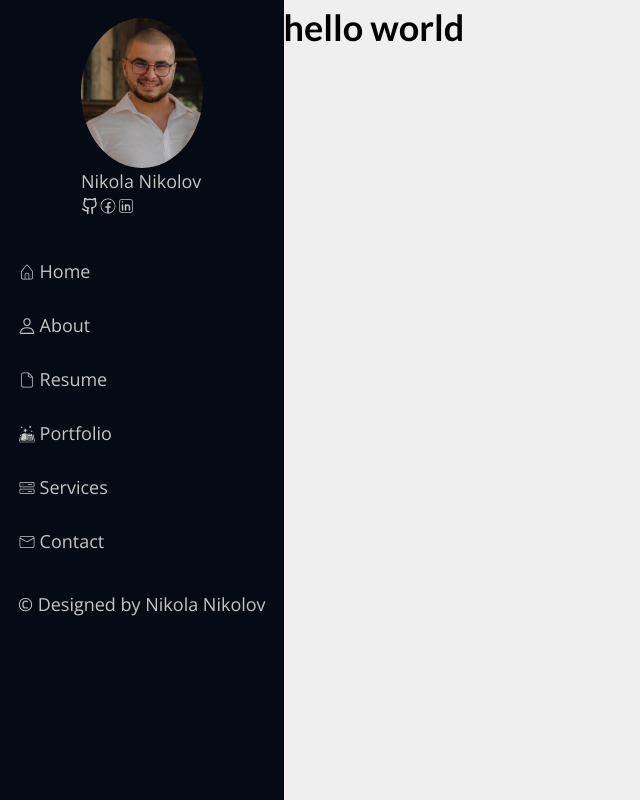
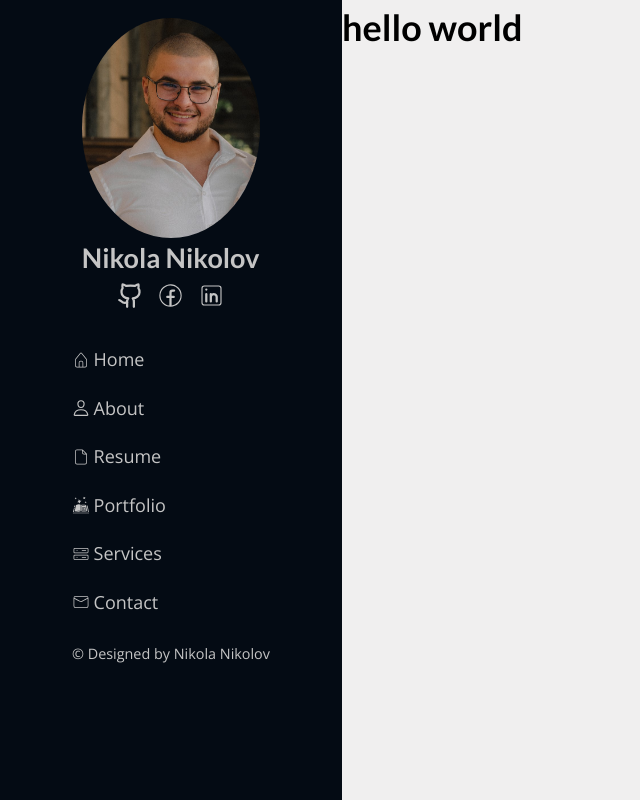
Before and after one commit to NikolaNikolov93/New-Portfolio, a React (Vite) app: page / in a window 1280 px wide. Shown: the whole page, without its empty margins (0-640 px from the left). Built offline with nearby package versions, Linux system fonts and the light colour scheme.

Commit message:
Fixe navbar stylization

```diff
--- a/src/features/navbar/NavBar.module.css
+++ b/src/features/navbar/NavBar.module.css
@@ -1,12 +1,15 @@
 .header {
   background-color: #040b14;
-  padding: 1em;
+  padding: 1em 4em;
   height: 100dvh;
   color: rgb(197, 197, 197);
   display: flex;
   flex-direction: column;
-  gap: 2em;
+  gap: 1.5em;
   align-items: center;
+}
+.header footer {
+  font-size: 0.8em;
 }
 .nav a {
   color: inherit;
@@ -14,7 +17,7 @@
 .nav {
   display: flex;
   flex-direction: column;
-  gap: 1.5em;
+  gap: 1.2em;
   align-self: flex-start;
 }
 .nav li a {
@@ -26,6 +29,12 @@
   display: flex;
 }
 .header-profile img {
-  height: 150px;
+  height: 220px;
   border-radius: 50%;
 }
+.header-profile ul {
+  display: flex;
+  justify-content: center;
+  gap: 0.5em;
+  font-size: 1.5em;
+}
--- a/src/features/navbar/NavBar.tsx
+++ b/src/features/navbar/NavBar.tsx
@@ -15,7 +15,7 @@ const NavBar = () => {
     <section className={styles["header"]}>
       <div className={styles["header-profile"]}>
         <img src="../../cvp2.jpg" alt="" />
-        <span>Nikola Nikolov</span>
+        <h2>Nikola Nikolov</h2>
         <ul>
           <li>
             <LuGithub />
@@ -66,7 +66,9 @@ const NavBar = () => {
           </Link>
         </li>
       </ul>
-      <footer>&copy; Designed by Nikola Nikolov</footer>
+      <footer>
+        <span>&copy; Designed by Nikola Nikolov</span>
+      </footer>
     </section>
   );
 };
```
